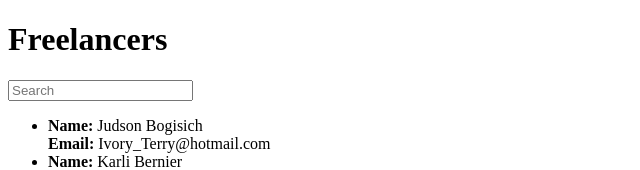
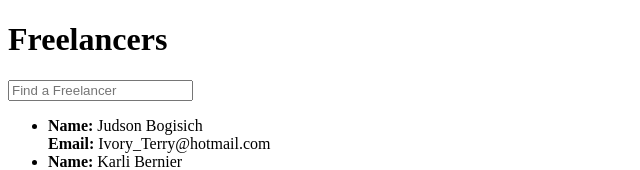
Before and after one commit to thomasaugot/dealflow-coding-challenge, a React (Create React App) app: page / in a window 1280 px wide. Shown: the top 170 px of the page, without its empty margins (0-640 px from the left). Built offline with nearby package versions, Linux system fonts and the light colour scheme.

Commit message:
updating doc

```diff
--- a/src/components/SearchFilter/SearchFilter.js
+++ b/src/components/SearchFilter/SearchFilter.js
@@ -6,7 +6,7 @@ const SearchFilter = ({ onSearchTermChange }) => {
     onSearchTermChange(searchTerm);
   };
 
-  return <input type="text" placeholder="Search" onChange={handleInputChange} />;
+  return <input type="text" placeholder="Find a Freelancer" onChange={handleInputChange} />;
 };
 
 export default SearchFilter;
```
Also changed, not shown: 1 other file (tests, documents, lock files or other folders).
